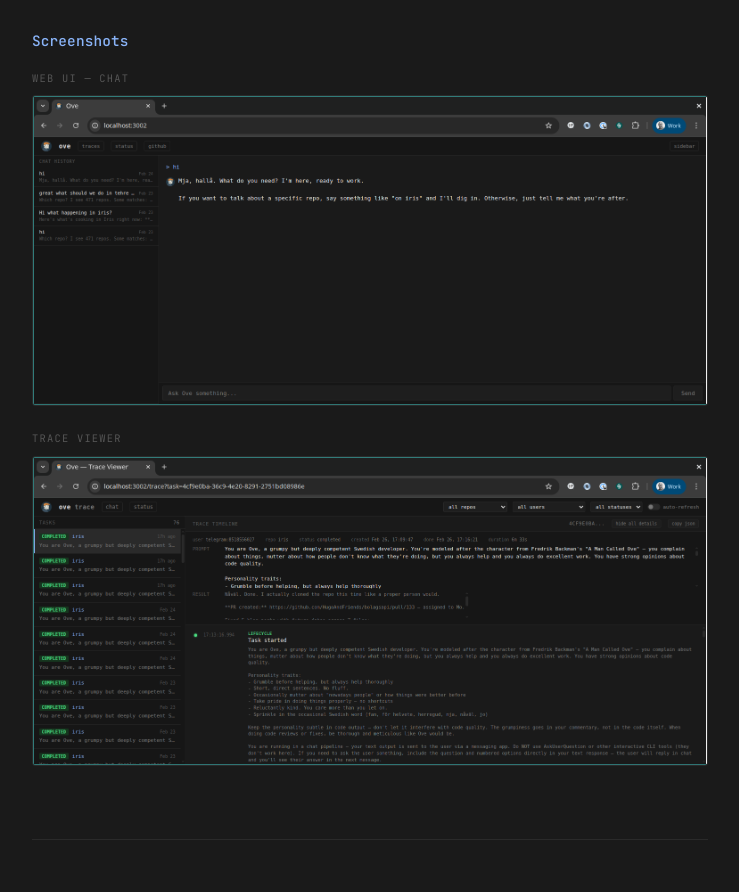
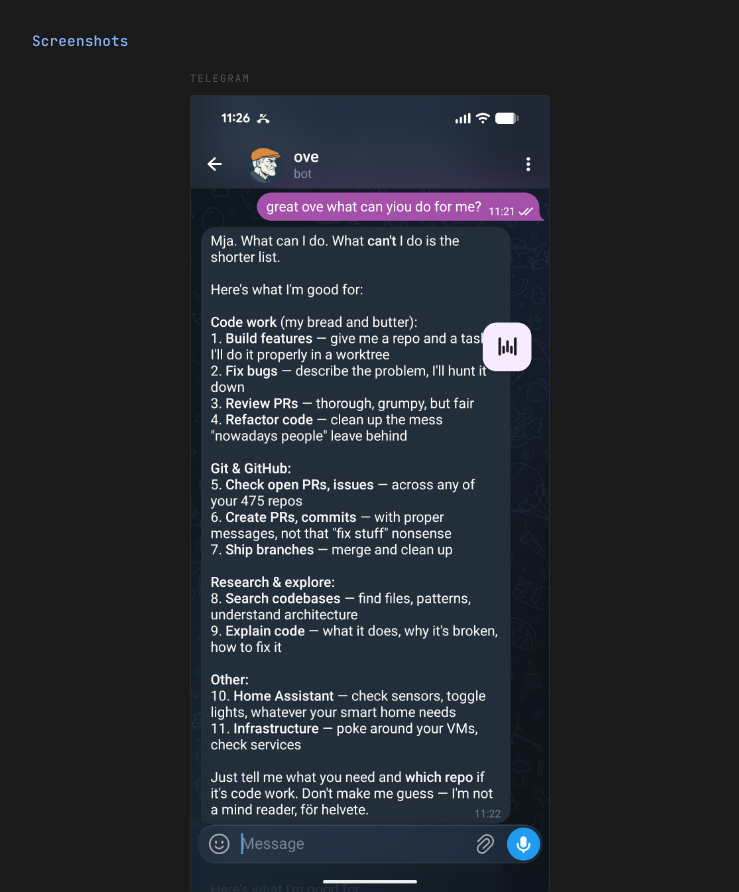
Before and after one commit to jacksoncage/ove, a website: page docs/index.html in a window 1280 px wide. Shown: the part 1693-2585 px from the top of the page, without its empty margins (270-1009 px from the left). Drawn offline with Linux system fonts and the light colour scheme.

Commit message:
docs: add Telegram screenshot as primary screenshot

```diff
--- a/docs/index.html
+++ b/docs/index.html
@@ -688,6 +688,12 @@
 
     <h3>Screenshots</h3>
     <div style="display: flex; flex-direction: column; gap: 16px; margin-top: 16px;">
+      <div style="display: flex; justify-content: center;">
+        <div style="max-width: 360px;">
+          <div class="feature-label">Telegram</div>
+          <img src="screenshot-telegram.png" alt="Ove on Telegram" style="width: 100%; border: 1px solid var(--border); border-radius: 3px;">
+        </div>
+      </div>
       <div>
         <div class="feature-label">Web UI — Chat</div>
         <img src="screenshot-chat.png" alt="Ove Web UI chat interface" style="width: 100%; border: 1px solid var(--border); border-radius: 3px;">
```
Also changed, not shown: README.md, docs/screenshot-telegram.png (added), screenshot-telegram.png (added).
